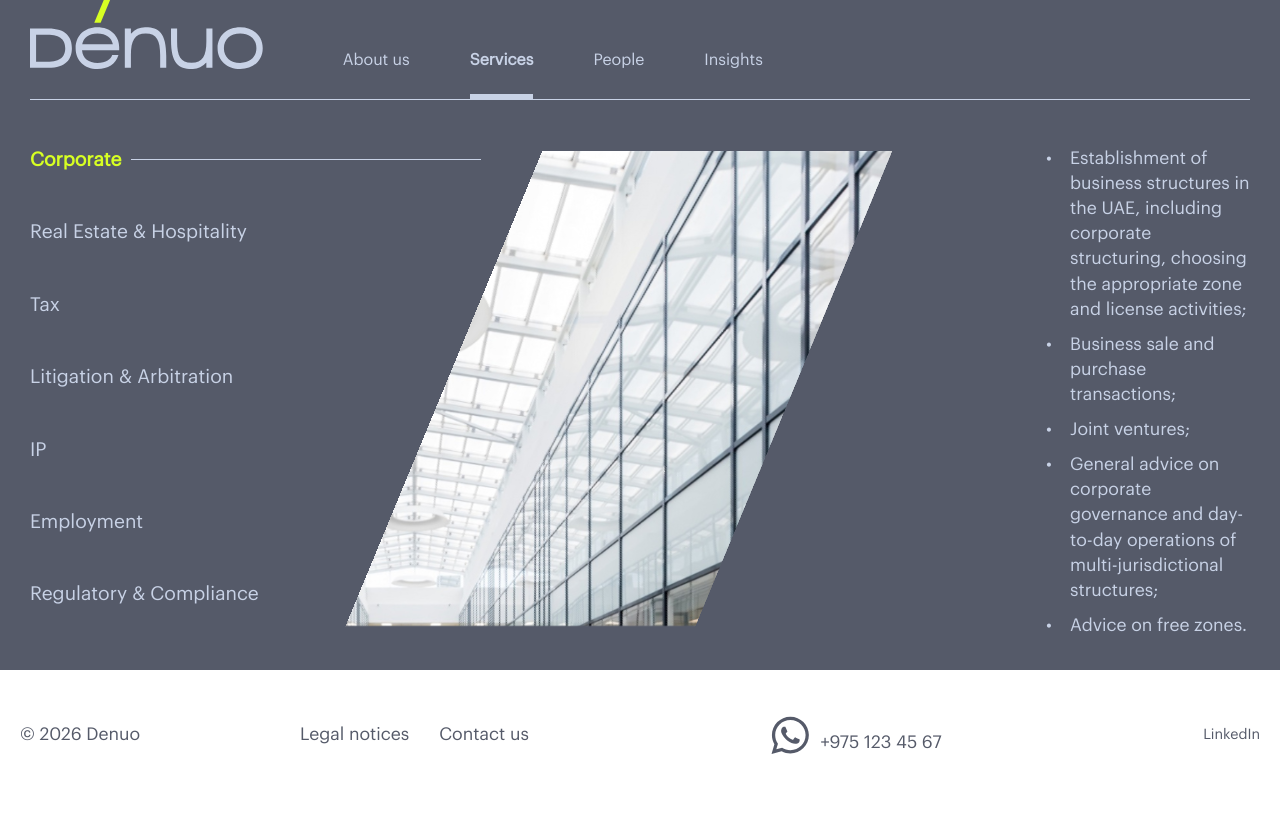
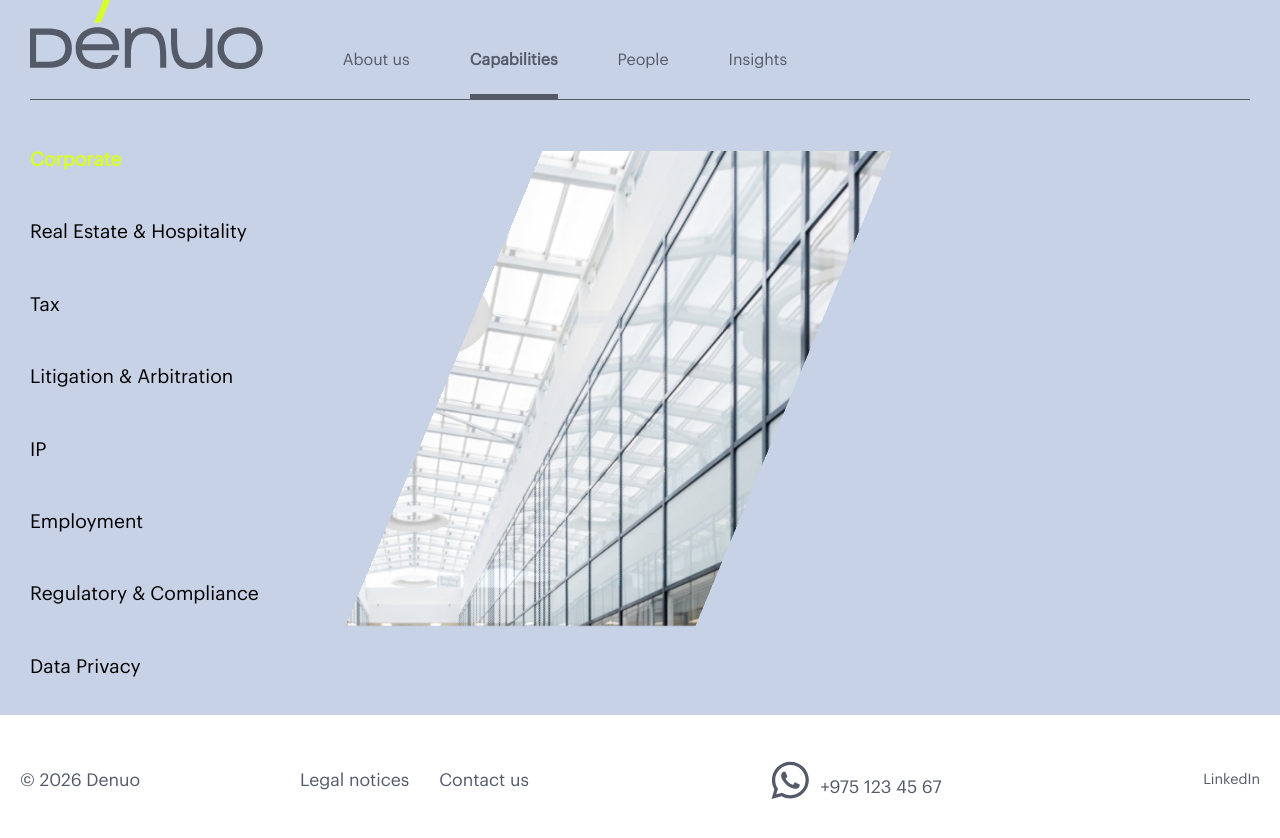
Before and after one commit to DenuoSoft/Web-LSI, a React (Vite) app: page /services in a window 1280 px wide. Shown: the top 838 px of the page. Before the commit the page ends 800 px from the top, so only its background shows below. Built offline with nearby package versions, Linux system fonts and the light colour scheme.

Commit message:
add theme

```diff
--- a/src/components/Header/Header.styled.ts
+++ b/src/components/Header/Header.styled.ts
@@ -56,7 +56,7 @@ export const HeaderContainer = styled.div<{
 	gap: 8rem;
 	padding-bottom: 3rem;
 	border-bottom: 1px solid
-		${(props) => (props.$isHomePage ? '#555a69' : '#c8d2e6')};
+		${(props) => (props.$isHomePage ? '#555a69' : 'var(--text)')};
 	//z-index: 2;
 	@media (max-width: ${breakpoints.xl}) {
 		padding-bottom: 1.6rem;
@@ -101,7 +101,7 @@ export const HeaderLink = styled(NavLink)<{
 	--underline-height: 0.5rem;
 	display: flex;
 	text-decoration: none;
-	color: ${(props) => (props.$isHomePage ? '#28282d' : '#c8d2e6')};
+	color: ${(props) => (props.$isHomePage ? '#28282d' : 'var(--text)')};
 	border: none;
 	//border-bottom: 2px solid ${(props) =>
 		props.$isActive ? '#c8d2e6' : 'transparent'};
@@ -118,7 +118,7 @@ export const HeaderLink = styled(NavLink)<{
 		width: 100%;
 		height: var(--underline-height);
 		background-color: ${(props) =>
-			props.$isActive ? '#c8d2e6' : 'transparent'};
+			props.$isActive ? 'var(--text)' : 'transparent'};
 		transition: background-color 0.3s ease;
 		@media (max-width: ${breakpoints.lg}) {
 		}
--- a/src/components/Header/Header.tsx
+++ b/src/components/Header/Header.tsx
@@ -85,7 +85,7 @@ export const Header = memo(() => {
 
 	const navLinks = [
 		{ to: '/about', label: 'About us' },
-		{ to: '/services', label: 'Services' },
+		{ to: '/services', label: 'Capabilities' },
 		{ to: '/people', label: 'People' },
 		{ to: '/insights', label: 'Insights' },
 	];
--- a/src/components/ServiceView/services-data.ts
+++ b/src/components/ServiceView/services-data.ts
@@ -90,5 +90,16 @@ export const services: servicesProps[] = [
 		description: '',
 		image: regulatory
 	},
+	{
+		id: 8,
+		title: 'Data Privacy',
+		text: 'Guidance on property transactions, disputes, and zoning laws.',
+		list: ['US, EU, Swiss and UK sanctions compliance',
+			'Russian countersanctions compliance ',
+			'Advice in connection with unblocking assets, including securities and dividend payouts',
+		],
+		description: '',
+		image: regulatory
+	},
 
 ];
--- a/src/components/Tabs/Tabs.styled.ts
+++ b/src/components/Tabs/Tabs.styled.ts
@@ -68,7 +68,7 @@ export const TabsItem = styled.div<{$isActive: boolean; $variant: TabsVariant}>`
 	padding-bottom: 0.5rem;
 	${fluidTypography({max: 24, min: 12})};
 	cursor: pointer;
-	color: ${({$isActive}) => ($isActive ? '#d7ff23' : '#c8d2e6')};
+	color: ${({$isActive}) => ($isActive ? '#d7ff23' : '--var(text)')};
 	font-weight: ${({$isActive}) => ($isActive ? 'bold' : 'normal')};
 	transition: color 0.3s ease;
 	position: relative;
--- a/src/layout/Layout.styled.ts
+++ b/src/layout/Layout.styled.ts
@@ -8,7 +8,8 @@ export const BackgroundLayer = styled.div`
     width: 100%;
     height: 100vh;
     z-index: 0;
-    background-color: #555a69;
+    background: var(--bg);
+    transition: background 0.3s ease;
     pointer-events: none;
 `;
 
--- a/src/layout/Layout.tsx
+++ b/src/layout/Layout.tsx
@@ -1,13 +1,22 @@
-import {Outlet, ScrollRestoration} from 'react-router-dom';
+import {Outlet, ScrollRestoration, useMatches} from 'react-router-dom';
 import {BackgroundLayer, LayoutBlock, Main} from './Layout.styled';
 import {Header} from '../components/Header/Header';
 import {GlobalStyle} from '../styles/GlobalStyle';
 import { Footer } from '../components/Footer/Footer';
+import { themes, type ThemeName } from "../styles/themes";
+
+type RouteHandle = { theme?: ThemeName };
 
 export const Layout = () => {
+	const matches = useMatches();
+	const themeName =
+		[...matches]
+			.reverse()
+			.map((m) => (m.handle as RouteHandle | undefined)?.theme)
+			.find(Boolean) ?? "default";
 	return (
 		<>
-			<GlobalStyle />
+			<GlobalStyle $theme={themes[themeName]}/>
 			<BackgroundLayer />
 			<LayoutBlock>
 				<Header />
--- a/src/router/router.tsx
+++ b/src/router/router.tsx
@@ -34,6 +34,7 @@ export const router = createBrowserRouter(
 				{
 					path: '/services',
 					element: <Services />,
+					handle: { theme: "light" }
 				},
 
 				{
--- a/src/shared/logo.tsx
+++ b/src/shared/logo.tsx
@@ -9,7 +9,7 @@ const LogoWrapper = styled.div<{ $isHomePage: boolean }>`
     height: 100%;
     width: auto;
 
-    --logo-main-color: ${props => props.$isHomePage ? '#28282d' : '#c8d2e6'};
+    --logo-main-color: ${props => props.$isHomePage ? '#28282d' : 'var(--text)'};
     --logo-accent-color: ${props => props.$isHomePage ? '#d7ff23' : '#d7ff23'};
     --logo-hover-color: #d7ff23;
 
--- a/src/styles/GlobalStyle.tsx
+++ b/src/styles/GlobalStyle.tsx
@@ -2,8 +2,9 @@ import {createGlobalStyle} from 'styled-components';
 import {normalize} from 'styled-normalize';
 import Graphik from '../assets/fonts/GraphikLC-Regular.woff2';
 import { fluidTypography } from './fluidTypography';
+import type { Theme } from "./themes";
 
-export const GlobalStyle = createGlobalStyle`
+export const GlobalStyle = createGlobalStyle<{ $theme: Theme }>`
   ${normalize}
 
   *, *::before, *::after {
@@ -41,10 +42,14 @@ html {
   }
 
   :root {
+  --bg: ${({ $theme }) => $theme.background};
+  --text: ${({ $theme }) => $theme.text};
+  --logo: ${({ $theme }) => $theme.logo};
     --text-size-normal: 1rem;
     --text-size-14px: 1.4rem;
     --text-size-12px: 1.2rem;
     --box-shadow:  3px 3px 12px rgba(98, 121, 167, 0.1);
+
   }
   a {
     text-decoration: none;
--- /dev/null
+++ b/src/styles/themes.ts
@@ -0,0 +1,9 @@
+export const themes = {
+	default: { background: "#555a69", text: "#c8d2e6", logo: "#28282d"},
+    light: { background: "#c8d2e6", text: "#555a69", logo: "#28282d" },
+    white: { background: "#fff", text: "#555a69", logo: "#28282d" },
+
+} as const;
+
+export type ThemeName = keyof typeof themes;
+export type Theme = (typeof themes)[ThemeName];
```
Also changed, not shown: src/components/CapaView/CapabilitiesView.tsx (added, +11 -0 lines).
